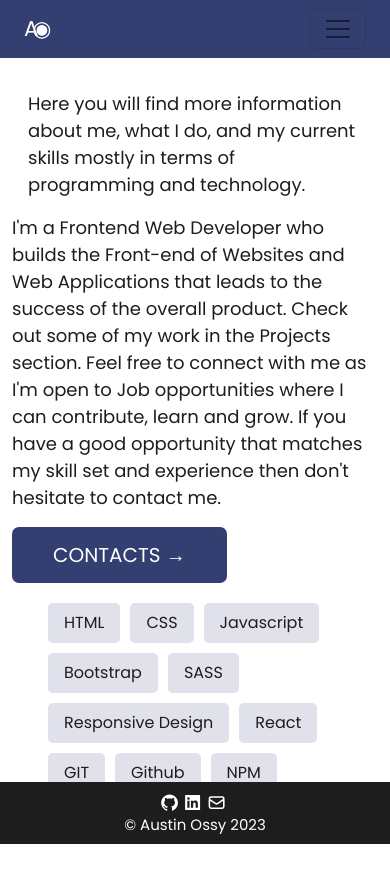
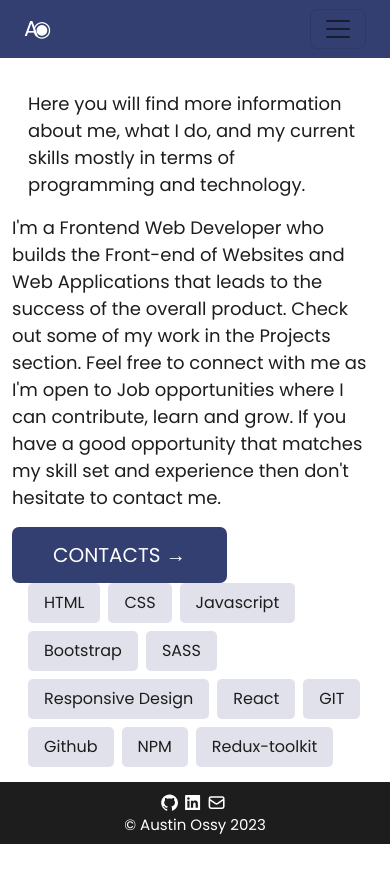
Before and after one commit to AustinOssy/adinomo-portfolio, a React (Vite) app: page /skills in a window 390 px wide. Shown: the top 882 px of the page. After the commit the page ends 844 px from the top, so only its background shows below. Built offline with nearby package versions, Linux system fonts and the light colour scheme; the HTML template or start-up script is replaced by a standard one.

Commit message:
skills-responsiveness

```diff
--- a/src/assets/sass/_skills.scss
+++ b/src/assets/sass/_skills.scss
@@ -28,8 +28,6 @@
 	}
 	&__technical {
 		display: flex;
-		padding: 20px;
-		gap: 10px;
 		flex-wrap: wrap;
 	}
 	&__list {
--- a/src/pages/Skills.jsx
+++ b/src/pages/Skills.jsx
@@ -25,7 +25,7 @@ function Skills() {
 					</div>
 				</div>
 				<div className="skills__col pb-5 p-3 pt-0">
-					<div className="skills__technical">
+					<div className="skills__technical gap-2">
 						<div className="skills__list">HTML</div>
 						<div className="skills__list">CSS</div>
 						<div className="skills__list">Javascript</div>
```
